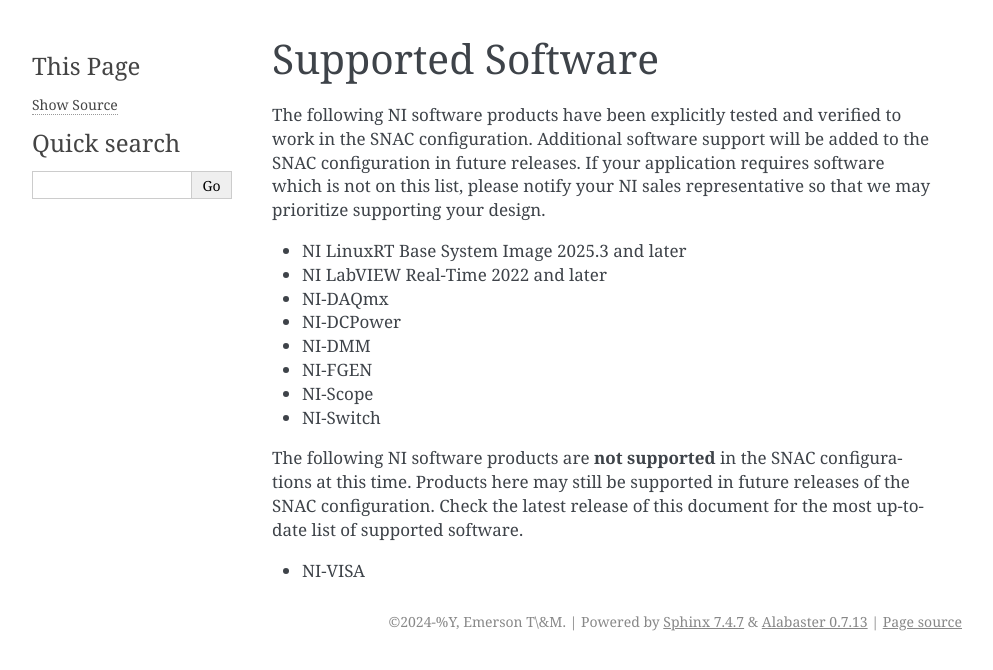
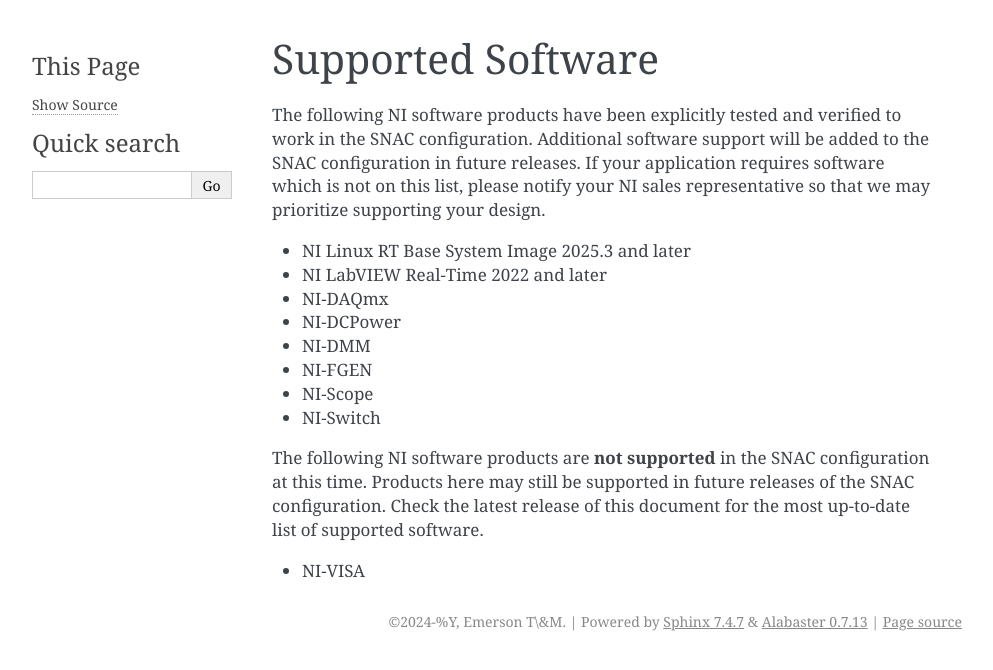
Before and after one commit to ni/nilrt-snac-guide, a Sphinx documentation site: the page built from source/appendix-1-snac/supported-software.rst, in a window 1280 px wide. Shown: the top 670 px of the page, without its empty margins (148-1141 px from the left). Built offline with Sphinx 7.4.7, drawn with Linux system fonts in a browser that asks for light colours.

Commit message:
appendix 1: wording fixups
Signed-off-by: Alex Stewart <alex.stewart@emerson.com>

```diff
--- a/source/appendix-1-snac/supported-software.rst
+++ b/source/appendix-1-snac/supported-software.rst
@@ -6,7 +6,7 @@
 Additional software support will be added to the SNAC configuration in future releases.
 If your application requires software which is not on this list, please notify your NI sales representative so that we may prioritize supporting your design.
 
-- NI LinuxRT Base System Image 2025.3 and later
+- NI Linux RT Base System Image 2025.3 and later
 - NI LabVIEW Real-Time 2022 and later
 - NI-DAQmx
 - NI-DCPower
@@ -15,7 +15,7 @@
 - NI-Scope
 - NI-Switch
 
-The following NI software products are **not supported** in the SNAC configurations at this time.
+The following NI software products are **not supported** in the SNAC configuration at this time.
 Products here may still be supported in future releases of the SNAC configuration.
 Check the latest release of this document for the most up-to-date list of supported software.
 
```
